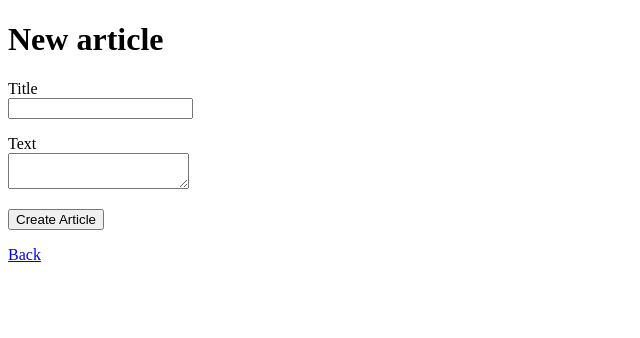
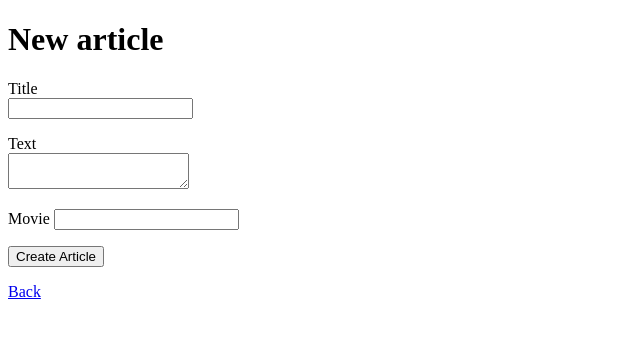
Before and after one commit to z1178392022/RubyOnRails_blog, a Rails app: page /articles/new in a window 1280 px wide. Shown: the top 338 px of the page, without its empty margins (0-640 px from the left). Run offline with Rails 7, Linux system fonts and the light colour scheme; style sheets or scripts are compiled from the project's sources; some libraries are stand-ins or nearby versions.

Commit message:
Blog project

```diff
--- a/circle/app/controllers/articles_controller.rb
+++ b/circle/app/controllers/articles_controller.rb
@@ -43,6 +43,6 @@ class ArticlesController < ApplicationController
     end
     private
       def article_params
-        params.require(:article).permit(:title, :text)
+        params.require(:article).permit(:title, :text, :movie)
       end
 end
--- a/circle/app/views/articles/_form.html.erb
+++ b/circle/app/views/articles/_form.html.erb
@@ -24,6 +24,11 @@
     <%= f.text_area :text %>
   </p>
 
+  <div class="field">
+    <%= f.label :movie %>
+    <%= f.text_field :movie %>
+  </div>
+
   <p>
     <%= f.submit %>
   </p>
--- a/circle/app/views/articles/show.html.erb
+++ b/circle/app/views/articles/show.html.erb
@@ -9,6 +9,11 @@
   <%= @article.text %>
 </p>
 
+<video width="400px" height="auto" controls>
+  <source src=" <%= @article.movie %>" type="video/mp4">
+Your browser does not support the video tag.
+</video>
+
 <h2>Comments</h2>
 <%= render @article.comments %>
 
--- a/circle/db/migrate/20210511172623_create_articles.rb
+++ b/circle/db/migrate/20210511172623_create_articles.rb
@@ -3,6 +3,7 @@ class CreateArticles < ActiveRecord::Migration[5.0]
     create_table :articles do |t|
       t.string :title
       t.text :text
+      t.string :movie
 
       t.timestamps
     end
```
Also changed, not shown: circle/db/schema.rb.
